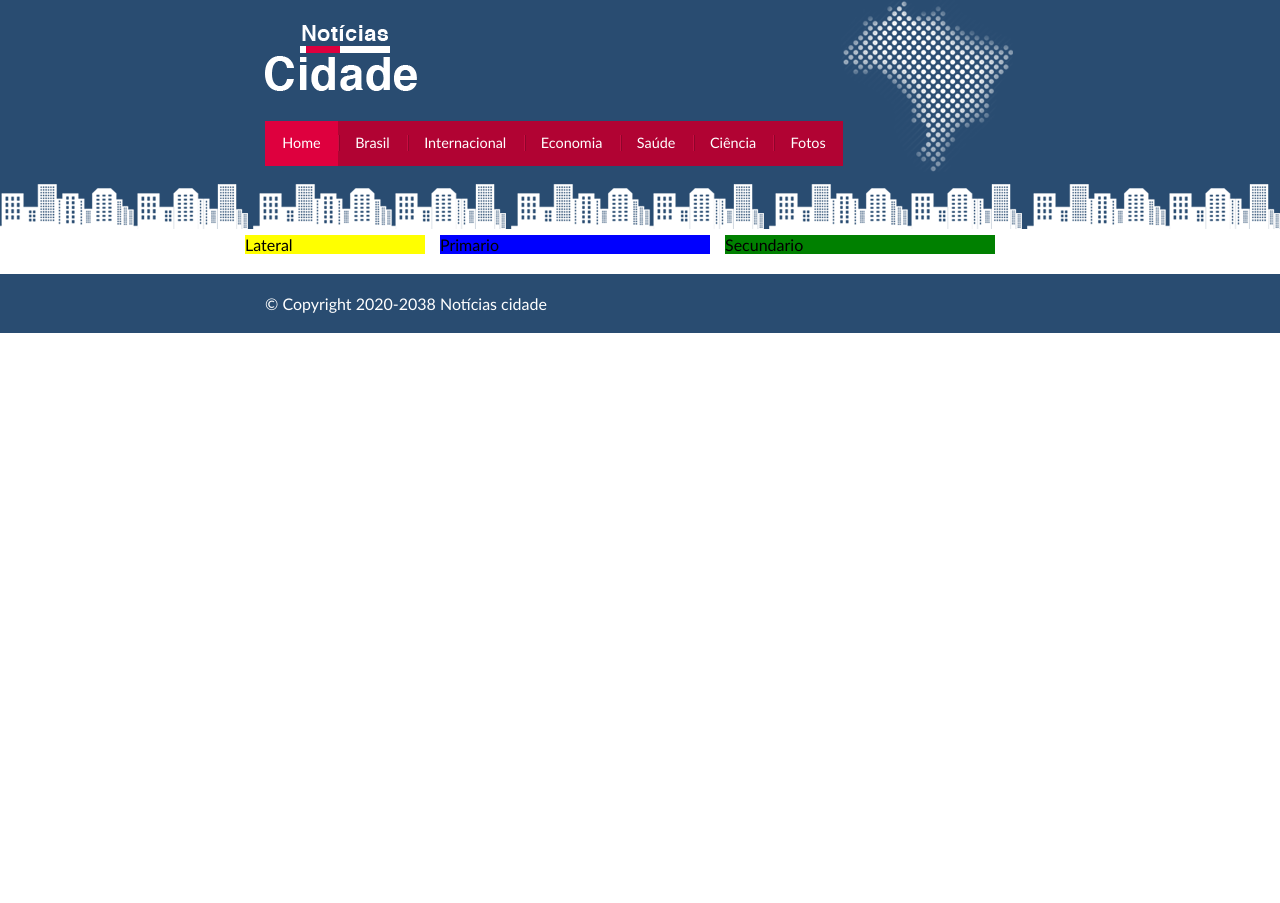
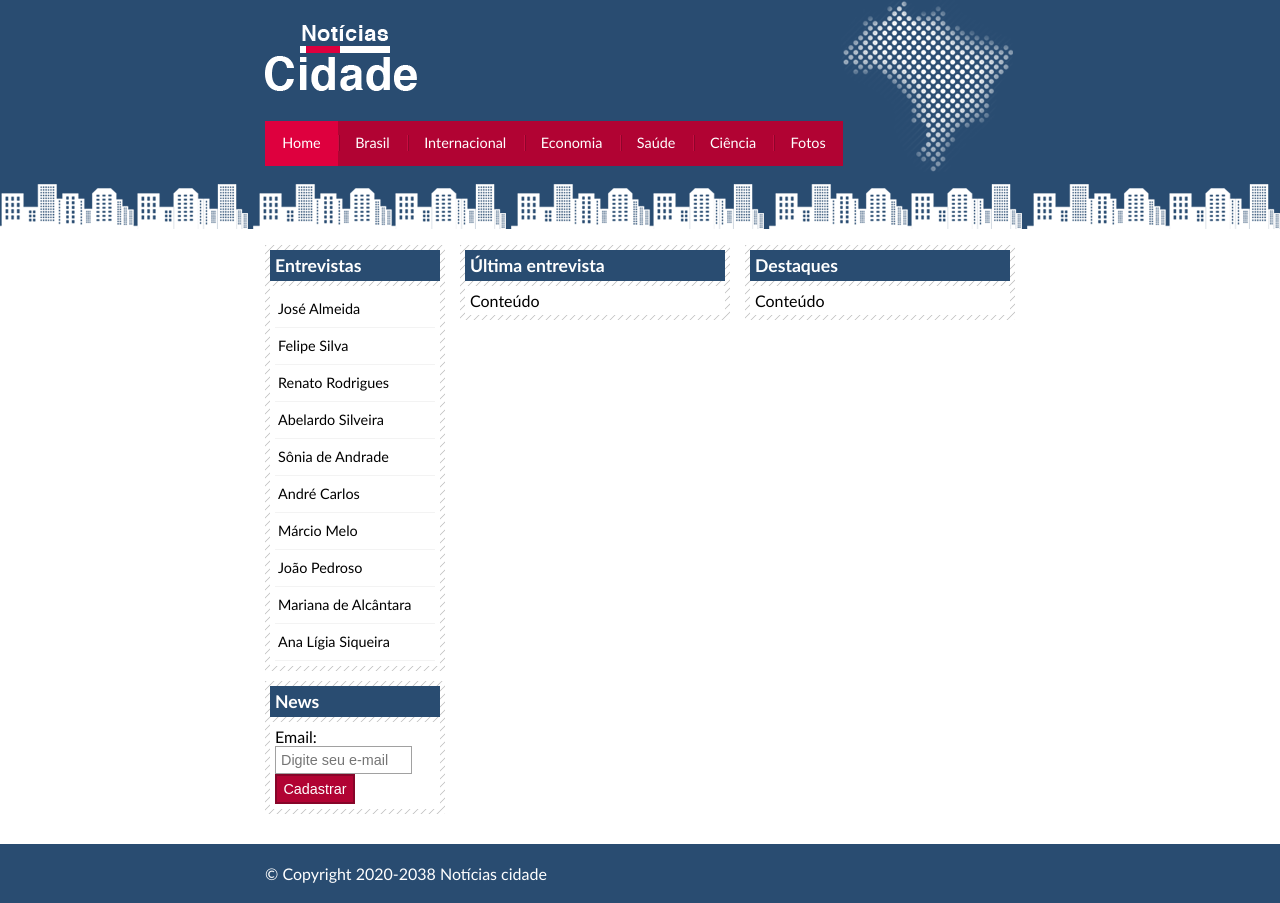
Before and after one commit to LuanLafayete/ProjetoNoticiaCidade, a plain HTML site: page index.html in a window 1280 px wide. Before the commit the page ends 800 px from the top, so only its background shows below. Drawn offline with Linux system fonts and the light colour scheme.

Commit message:
Estilizando a barra lateral

```diff
--- a/css/estilo.css
+++ b/css/estilo.css
@@ -74,31 +74,96 @@ body.fotos #navegacao a#fotos {
     cursor: text;
 }
 
-/* ************* CONFIGURAÇÃO DE LAYOUT DE 3 COLUNAS ************* */
+/* ************* CONFIGURAÇÃO DE LAYOUT DAS 3 COLUNAS ************* */
 #conteudo {
     margin-top: 60px;
     background:#f5f5f5;
 }
 
-#conteudoPrimario {
+#tresColunas #conteudoPrimario {
     width: 270px;
     float: left;
-    margin: 0 0 20px 175px;
-    background: blue;
+    margin: 0 0 20px 195px;
+}
+
+#duasColunas #conteudoPrimario {
+    width: 555px;
+}
+
+#umaColuna #conteudoPrimario {
+    width: 750px;
+    margin: 0 0 20px 0px;
+}
+
+#conteudoLateral {
+    width: 180px;
+    float: left;
+    margin: 0 0 20px -750px ;
 }
 
 #conteudoSecundario {
     width: 270px;
     float: left;
     margin: 0 0 20px 15px;
-    background: green;
 }
 
-#conteudoLateral {
-    width: 180px;
-    float: left;
-    margin: 0 0 20px -750px ;
-    background: yellow;
+/* ************* CAIXAS ************* */
+.caixa {
+    margin: 10px 0;
+    padding: 5px;
+    background: #f3f3f3 url(../imagens/fundo-caixa.png);
+}
+
+h2 {
+    font-size: 1.1em;
+    background: #294c71;
+    color: #FFF;
+    padding: 5px;
+}
+
+.caixaConteudo {
+    background: #fff;
+    padding: 5px;
+    margin-top: 5px;
+}
+
+/* ************* FORMATAÇÃO DO MENU LATERAL ************* */
+#conteudoLateral ul a {
+    font-size: 0.9em;
+    padding: 3px;
+    display: block;
+    line-height: 30px;
+    color: #000;
+    text-decoration: none;
+    border-bottom: 1px solid#f3f3f3;
+}
+
+#conteudoLateral ul a:hover {
+    /* Adiciona um marcador e move o texto para a direita em 20 pixel
+    background: #f9f9f9 url(../imagens/marcador.png) no-repeat left center;
+    padding-left: 20px; */
+    color: #a1a1a1;
+}
+
+/* ************* FORMATAÇÃO DO FORMULÁRIO ************* */
+label {
+    display: block;
+    cursor: pointer;
+}
+
+input {
+    padding: 5px;
+    width: 125px;
+    font-size: 0.9em;
+    background-color: #fff;
+    border: 1px solid #a1a1a1;
+}
+
+input.submit {
+    width: 80px;
+    color: #fff;
+    background-color: #b10333;
+    border: 2px solid #870529;
 }
 
 /* ************* RODAPE ************* */
--- a/index.html
+++ b/index.html
@@ -8,7 +8,7 @@
         <link rel="stylesheet" type="text/css" href="css/estilo.css">
     </head>
 
-    <body class="home">
+    <body id="tresColunas" class="home">
 
         <!--Inicio do container-->
         <div id="container">
@@ -53,17 +53,68 @@
             <!--Inicio do conteudo-->
             <div id="conteudo">
 
+                <!--Inicio do conteudo primario-->
                 <div id="conteudoPrimario">
-                    Primario
-                </div>
 
+                    <div class="caixa">
+                        <h2>Última entrevista</h2>
+                        <div class="caixaConteudo">
+                            Conteúdo
+                        </div>
+                    </div>
+                </div> <!--Fim do conteudo primario-->
+
+                <!--Inicio do conteudo Secundario-->
                 <div id="conteudoSecundario">
-                    Secundario
-                </div>
 
+                    <div class="caixa">
+                        <h2>Destaques</h2>
+                        <div class="caixaConteudo">
+                            Conteúdo
+                        </div>
+                    </div>
+
+                </div> <!--Fim do conteudo secundario-->
+
+                <!--Inicio do conteudo lateral-->
                 <div id="conteudoLateral">
-                    Lateral
-                </div>
+
+                    <div class="caixa">
+                        <h2>Entrevistas</h2>
+                        <div class="caixaConteudo">
+                            <ul>
+                                <li><a href="">José Almeida</a></li>
+                                <li><a href="">Felipe Silva</a></li>
+                                <li><a href="">Renato Rodrigues</a></li>
+                                <li><a href="">Abelardo Silveira</a></li>
+                                <li><a href="">Sônia de Andrade</a></li>
+                                <li><a href="">André Carlos</a></li>
+                                <li><a href="">Márcio Melo</a></li>
+                                <li><a href="">João Pedroso</a></li>
+                                <li><a href="">Mariana de Alcântara</a></li>
+                                <li><a href="">Ana Lígia Siqueira</a></li>
+                            </ul>
+                        </div>
+                    </div>
+
+                    <div class="caixa">
+                        <h2>News</h2>
+                        <div class="caixaConteudo">
+
+                            <form>
+                                <div>
+                                    <label for="email">Email:</label>
+                                    <input type="text" name="email" id="email" placeholder="Digite seu e-mail">
+                                </div>
+                                <div>
+                                    <input class="submit" type="submit" value="Cadastrar">
+                                </div>
+                            </form>
+
+                        </div>
+                    </div>
+
+                </div> <!--Fim do conteudo lateral-->
 
             </div> <!--Fim do conteudo-->
 
```
